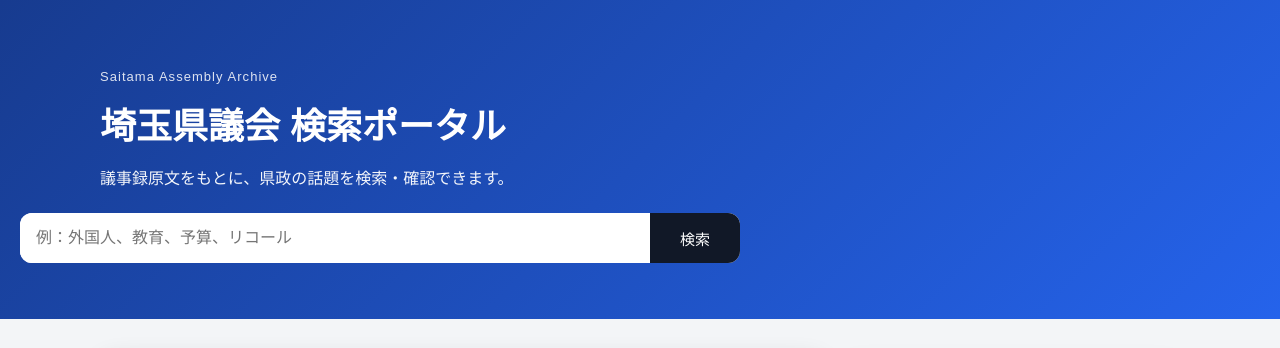
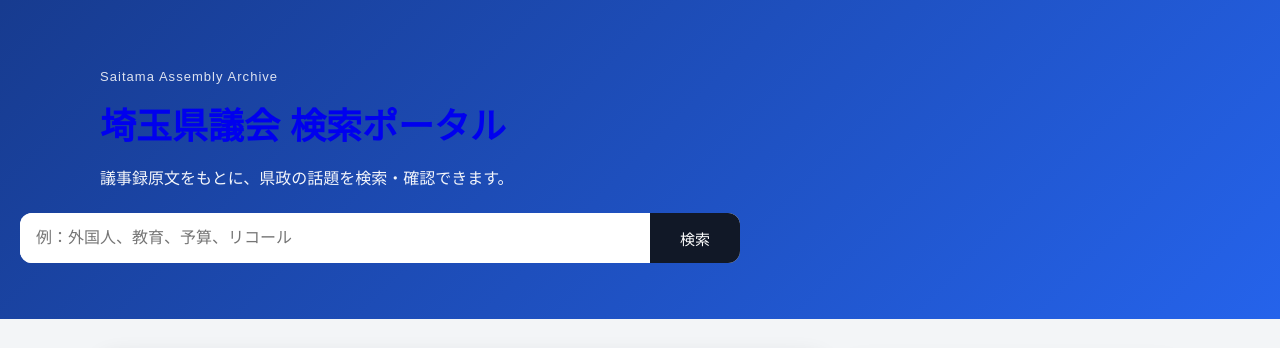
Before and after one commit to toropoo-web/saitama-assembly-archive, a Flask app: page / in a window 1280 px wide. Shown: the top 348 px of the page. Run offline with Flask 3, Linux system fonts and the light colour scheme.

Commit message:
Fix title link

```diff
--- a/templates/index.html
+++ b/templates/index.html
@@ -8,15 +8,21 @@
 <body>
 
 <header class="hero">
-    <a href="/" class="hero-link">
-        <div class="hero-inner">
-            <p class="label">Saitama Assembly Archive</p>
-            <h1>埼玉県議会 検索ポータル</h1>
+
+    <div class="hero-inner">
+
+        <p class="label">Saitama Assembly Archive</p>
+
+        <h1>
+            <a href="/" class="site-title">
+                埼玉県議会 検索ポータル
+            </a>
+        </h1>
             <p class="lead">
                 議事録原文をもとに、県政の話題を検索・確認できます。
             </p>
         </div>
-    </a>
+
 
     <form method="get" class="search-box">
         <input type="text" name="q" value="{{ keyword }}" placeholder="例：外国人、教育、予算、リコール">
```
